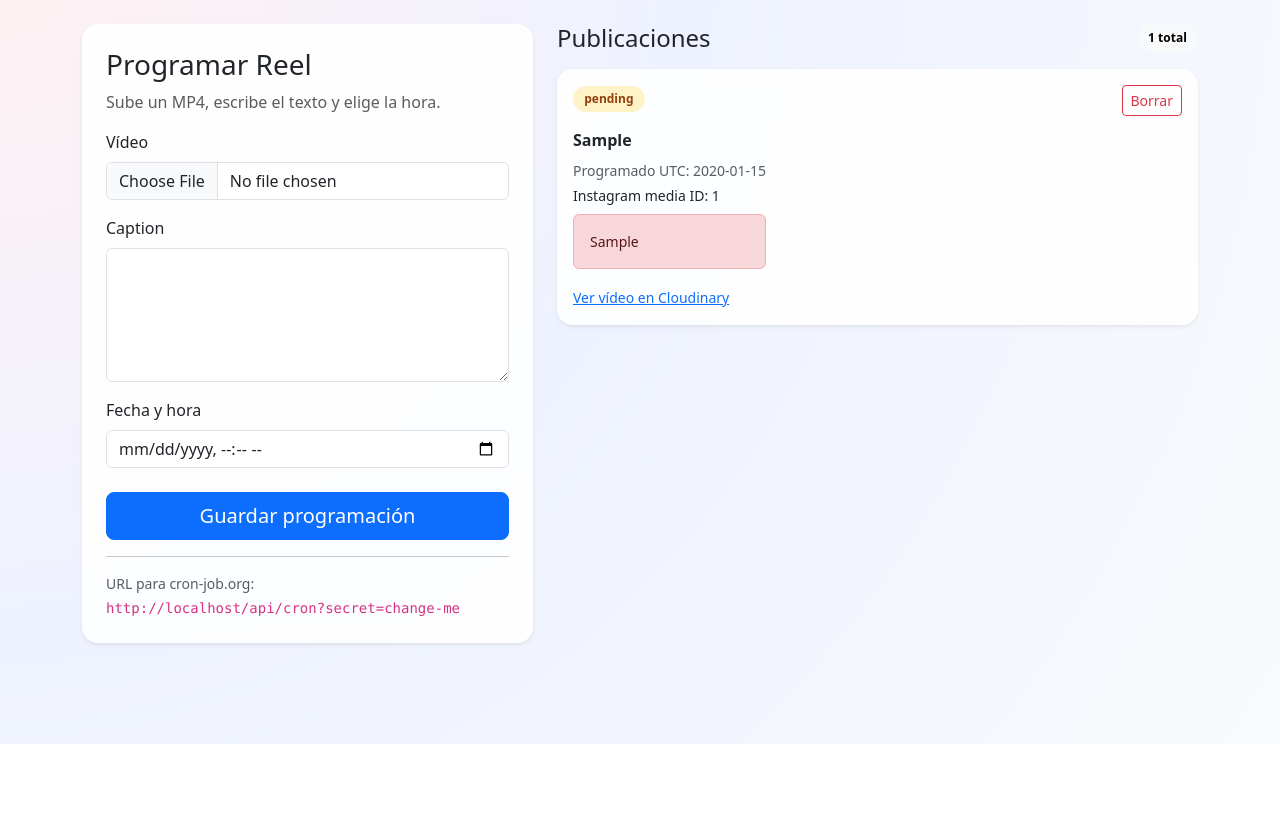
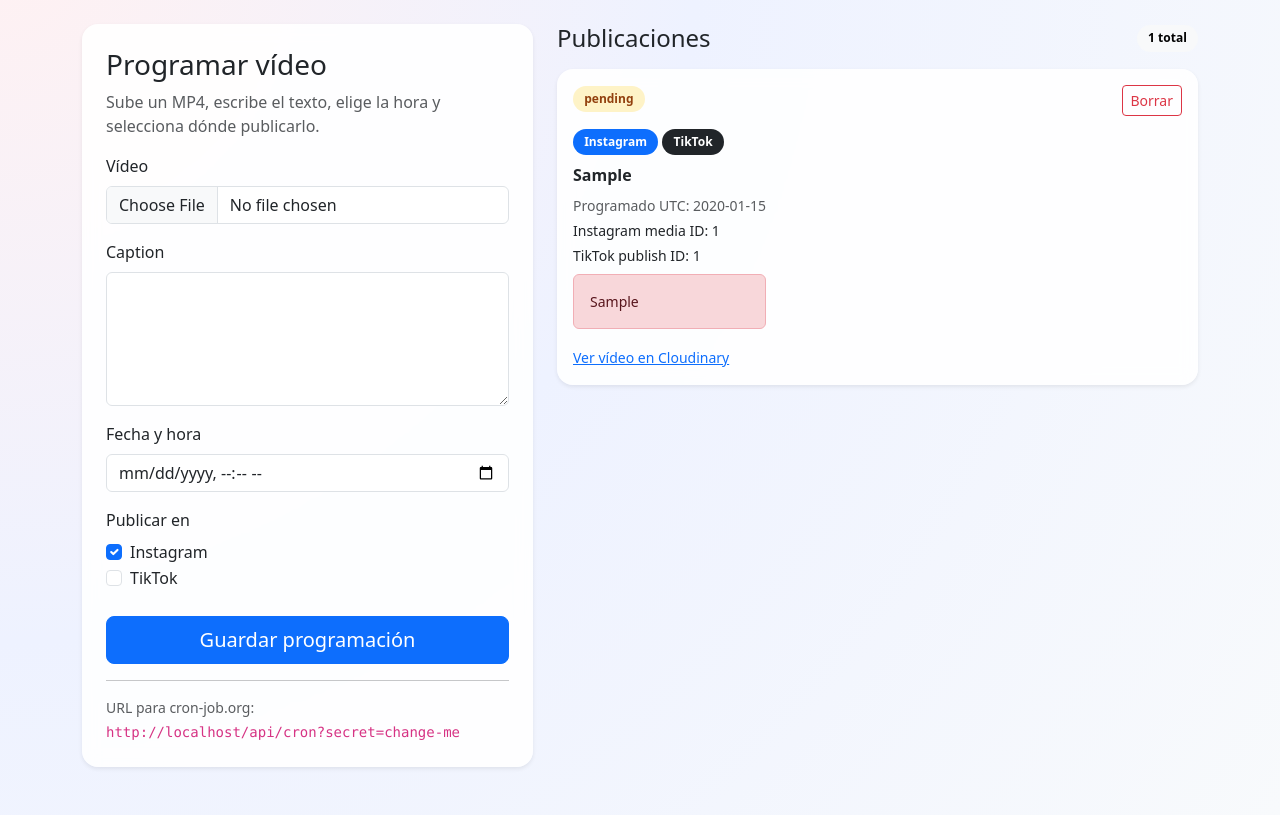
Before and after one commit to adrianpascualdev/InstagramAutomatization, a Flask app: page / in a window 1280 px wide. Shown: the part 56-871 px from the top of the page. Before the commit the page ends 800 px from the top, so only its background shows below. Run offline with Flask 3, Linux system fonts and the light colour scheme; the visitor is signed in with stand-in values (Sample User, id 1); tables that the repository leaves empty hold one stand-in row (values such as "Sample post"); some libraries are stand-ins or nearby versions.

Commit message:
Add TikTok publishing option

```diff
--- a/app.py
+++ b/app.py
@@ -2,7 +2,6 @@ import os
 import sqlite3
 from datetime import datetime, timezone
 from functools import wraps
-from urllib.parse import urlparse
 
 import cloudinary
 import cloudinary.uploader
@@ -18,9 +17,12 @@ APP_SECRET = os.getenv("APP_SECRET", os.urandom(24).hex())
 ADMIN_PASSWORD = os.getenv("ADMIN_PASSWORD", "admin123")
 CRON_SECRET = os.getenv("CRON_SECRET", "change-me")
 DATABASE_URL = os.getenv("DATABASE_URL", "sqlite:///data.db")
+
 IG_USER_ID = os.getenv("IG_USER_ID", "")
 IG_ACCESS_TOKEN = os.getenv("IG_ACCESS_TOKEN", "")
 GRAPH_VERSION = os.getenv("GRAPH_VERSION", "v22.0")
+
+TIKTOK_ACCESS_TOKEN = os.getenv("TIKTOK_ACCESS_TOKEN", "")
 
 cloudinary.config(
     cloud_name=os.getenv("CLOUDINARY_CLOUD_NAME"),
@@ -47,9 +49,9 @@ def db_conn():
 def init_db():
     conn = db_conn()
     cur = conn.cursor()
+
     if is_postgres():
-        cur.execute(
-            """
+        cur.execute("""
             CREATE TABLE IF NOT EXISTS posts (
                 id SERIAL PRIMARY KEY,
                 caption TEXT NOT NULL,
@@ -58,14 +60,15 @@ def init_db():
                 status TEXT NOT NULL DEFAULT 'pending',
                 creation_id TEXT,
                 ig_media_id TEXT,
+                tiktok_publish_id TEXT,
+                post_instagram INTEGER DEFAULT 1,
+                post_tiktok INTEGER DEFAULT 0,
                 error TEXT,
                 created_at TEXT NOT NULL
             )
-            """
-        )
+        """)
     else:
-        cur.execute(
-            """
+        cur.execute("""
             CREATE TABLE IF NOT EXISTS posts (
                 id INTEGER PRIMARY KEY AUTOINCREMENT,
                 caption TEXT NOT NULL,
@@ -74,11 +77,25 @@ def init_db():
                 status TEXT NOT NULL DEFAULT 'pending',
                 creation_id TEXT,
                 ig_media_id TEXT,
+                tiktok_publish_id TEXT,
+                post_instagram INTEGER DEFAULT 1,
+                post_tiktok INTEGER DEFAULT 0,
                 error TEXT,
                 created_at TEXT NOT NULL
             )
-            """
-        )
+        """)
+
+    # Migraciones por si ya existía la tabla antigua
+    for col in [
+        ("post_instagram", "INTEGER DEFAULT 1"),
+        ("post_tiktok", "INTEGER DEFAULT 0"),
+        ("tiktok_publish_id", "TEXT"),
+    ]:
+        try:
+            cur.execute(f"ALTER TABLE posts ADD COLUMN {col[0]} {col[1]}")
+        except Exception:
+            pass
+
     conn.commit()
     conn.close()
 
@@ -120,6 +137,9 @@ def graph_url(path):
 
 
 def create_ig_container(post):
+    if not IG_USER_ID or not IG_ACCESS_TOKEN:
+        raise RuntimeError("Faltan IG_USER_ID o IG_ACCESS_TOKEN")
+
     r = requests.post(
         graph_url(f"{IG_USER_ID}/media"),
         data={
@@ -139,7 +159,10 @@ def create_ig_container(post):
 def container_status(creation_id):
     r = requests.get(
         graph_url(creation_id),
-        params={"fields": "status_code,status", "access_token": IG_ACCESS_TOKEN},
+        params={
+            "fields": "status_code,status",
+            "access_token": IG_ACCESS_TOKEN,
+        },
         timeout=30,
     )
     data = r.json()
@@ -151,7 +174,10 @@ def container_status(creation_id):
 def publish_container(creation_id):
     r = requests.post(
         graph_url(f"{IG_USER_ID}/media_publish"),
-        data={"creation_id": creation_id, "access_token": IG_ACCESS_TOKEN},
+        data={
+            "creation_id": creation_id,
+            "access_token": IG_ACCESS_TOKEN,
+        },
         timeout=60,
     )
     data = r.json()
@@ -160,52 +186,140 @@ def publish_container(creation_id):
     return data.get("id")
 
 
+def publish_tiktok(post):
+    if not TIKTOK_ACCESS_TOKEN:
+        raise RuntimeError("Falta TIKTOK_ACCESS_TOKEN")
+
+    r = requests.post(
+        "https://open.tiktokapis.com/v2/post/publish/video/init/",
+        headers={
+            "Authorization": f"Bearer {TIKTOK_ACCESS_TOKEN}",
+            "Content-Type": "application/json; charset=UTF-8",
+        },
+        json={
+            "post_info": {
+                "title": post["caption"][:2200],
+                "privacy_level": "SELF_ONLY",
+                "disable_duet": False,
+                "disable_comment": False,
+                "disable_stitch": False,
+            },
+            "source_info": {
+                "source": "PULL_FROM_URL",
+                "video_url": post["video_url"],
+            },
+        },
+        timeout=60,
+    )
+
+    data = r.json()
+    if not r.ok:
+        raise RuntimeError(data)
+
+    return data.get("data", {}).get("publish_id")
+
+
 def process_due_posts(limit=5):
     now = datetime.now(timezone.utc).isoformat()
+
     rows = query_all(
-        "SELECT * FROM posts WHERE scheduled_at <= %s AND status IN ('pending','processing') ORDER BY scheduled_at ASC LIMIT %s" if is_postgres()
+        "SELECT * FROM posts WHERE scheduled_at <= %s AND status IN ('pending','processing') ORDER BY scheduled_at ASC LIMIT %s"
+        if is_postgres()
         else "SELECT * FROM posts WHERE scheduled_at <= ? AND status IN ('pending','processing') ORDER BY scheduled_at ASC LIMIT ?",
         (now, limit),
     )
+
     results = []
+
     for post in rows:
         try:
+            post_instagram = int(post.get("post_instagram", 1) or 0)
+            post_tiktok = int(post.get("post_tiktok", 0) or 0)
+
+            # Si está pendiente, lanza publicaciones
             if post["status"] == "pending":
-                creation_id = create_ig_container(post)
+                creation_id = post.get("creation_id")
+                tiktok_publish_id = post.get("tiktok_publish_id")
+
+                if post_instagram:
+                    creation_id = create_ig_container(post)
+
+                if post_tiktok:
+                    tiktok_publish_id = publish_tiktok(post)
+
                 execute(
-                    "UPDATE posts SET status=%s, creation_id=%s, error=NULL WHERE id=%s" if is_postgres()
-                    else "UPDATE posts SET status=?, creation_id=?, error=NULL WHERE id=?",
-                    ("processing", creation_id, post["id"]),
+                    """
+                    UPDATE posts
+                    SET status=%s, creation_id=%s, tiktok_publish_id=%s, error=NULL
+                    WHERE id=%s
+                    """
+                    if is_postgres()
+                    else """
+                    UPDATE posts
+                    SET status=?, creation_id=?, tiktok_publish_id=?, error=NULL
+                    WHERE id=?
+                    """,
+                    ("processing", creation_id, tiktok_publish_id, post["id"]),
                 )
-                results.append({"id": post["id"], "status": "processing", "creation_id": creation_id})
+
+                results.append({
+                    "id": post["id"],
+                    "status": "processing",
+                    "creation_id": creation_id,
+                    "tiktok_publish_id": tiktok_publish_id,
+                })
+
+            # Si está procesando, termina Instagram si aplica
             else:
-                status = container_status(post["creation_id"])
-                if status.get("status_code") == "FINISHED":
-                    media_id = publish_container(post["creation_id"])
+                instagram_done = True
+
+                if post_instagram and post.get("creation_id") and not post.get("ig_media_id"):
+                    status = container_status(post["creation_id"])
+
+                    if status.get("status_code") == "FINISHED":
+                        media_id = publish_container(post["creation_id"])
+                        execute(
+                            "UPDATE posts SET ig_media_id=%s, error=NULL WHERE id=%s"
+                            if is_postgres()
+                            else "UPDATE posts SET ig_media_id=?, error=NULL WHERE id=?",
+                            (media_id, post["id"]),
+                        )
+                    elif status.get("status_code") == "ERROR":
+                        raise RuntimeError(status)
+                    else:
+                        instagram_done = False
+
+                if instagram_done:
                     execute(
-                        "UPDATE posts SET status=%s, ig_media_id=%s, error=NULL WHERE id=%s" if is_postgres()
-                        else "UPDATE posts SET status=?, ig_media_id=?, error=NULL WHERE id=?",
-                        ("published", media_id, post["id"]),
+                        "UPDATE posts SET status=%s, error=NULL WHERE id=%s"
+                        if is_postgres()
+                        else "UPDATE posts SET status=?, error=NULL WHERE id=?",
+                        ("published", post["id"]),
                     )
-                    results.append({"id": post["id"], "status": "published", "ig_media_id": media_id})
-                elif status.get("status_code") == "ERROR":
-                    raise RuntimeError(status)
+                    results.append({"id": post["id"], "status": "published"})
                 else:
-                    results.append({"id": post["id"], "status": status.get("status_code", "processing")})
+                    results.append({"id": post["id"], "status": "processing"})
+
         except Exception as e:
             execute(
-                "UPDATE posts SET status=%s, error=%s WHERE id=%s" if is_postgres()
+                "UPDATE posts SET status=%s, error=%s WHERE id=%s"
+                if is_postgres()
                 else "UPDATE posts SET status=?, error=? WHERE id=?",
                 ("error", str(e)[:1000], post["id"]),
             )
-            results.append({"id": post["id"], "status": "error", "error": str(e)[:300]})
+            results.append({
+                "id": post["id"],
+                "status": "error",
+                "error": str(e)[:300],
+            })
+
     return results
 
 
 @app.route("/login", methods=["GET", "POST"])
 def login():
     if request.method == "POST":
-        if request.form.get("password") == ADMIN_PASSWORD:
+        if request.form.get("password", "").strip() == ADMIN_PASSWORD.strip():
             session["ok"] = True
             return redirect(url_for("index"))
         return render_template("login.html", error="Contraseña incorrecta")
@@ -231,30 +345,61 @@ def create_post():
     caption = request.form.get("caption", "").strip()
     scheduled_local = request.form.get("scheduled_at", "").strip()
     video = request.files.get("video")
+
+    post_instagram = 1 if request.form.get("post_instagram") else 0
+    post_tiktok = 1 if request.form.get("post_tiktok") else 0
+
     if not caption or not scheduled_local or not video:
         return "Faltan campos", 400
 
-    # datetime-local llega sin zona; asumimos hora local del navegador/usuario.
+    if not post_instagram and not post_tiktok:
+        return "Elige al menos Instagram o TikTok", 400
+
     local_dt = datetime.fromisoformat(scheduled_local)
     scheduled_utc = local_dt.astimezone().astimezone(timezone.utc).isoformat()
+
     upload = cloudinary.uploader.upload(
         video,
-        resource_type="video"
+        resource_type="video",
+        folder="instagram_scheduler",
     )
+
     video_url = upload["secure_url"]
     now = datetime.now(timezone.utc).isoformat()
+
     execute(
-        "INSERT INTO posts (caption, video_url, scheduled_at, status, created_at) VALUES (%s,%s,%s,%s,%s)" if is_postgres()
-        else "INSERT INTO posts (caption, video_url, scheduled_at, status, created_at) VALUES (?,?,?,?,?)",
-        (caption, video_url, scheduled_utc, "pending", now),
+        """
+        INSERT INTO posts
+        (caption, video_url, scheduled_at, status, created_at, post_instagram, post_tiktok)
+        VALUES (%s,%s,%s,%s,%s,%s,%s)
+        """
+        if is_postgres()
+        else """
+        INSERT INTO posts
+        (caption, video_url, scheduled_at, status, created_at, post_instagram, post_tiktok)
+        VALUES (?,?,?,?,?,?,?)
+        """,
+        (
+            caption,
+            video_url,
+            scheduled_utc,
+            "pending",
+            now,
+            post_instagram,
+            post_tiktok,
+        ),
     )
+
     return redirect(url_for("index"))
 
 
 @app.route("/delete/<int:post_id>", methods=["POST"])
 @login_required
 def delete_post(post_id):
-    execute("DELETE FROM posts WHERE id=%s" if is_postgres() else "DELETE FROM posts WHERE id=?", (post_id,))
+    execute(
+        "DELETE FROM posts WHERE id=%s" if is_postgres() else "DELETE FROM posts WHERE id=?",
+        (post_id,),
+    )
     return redirect(url_for("index"))
 
 
@@ -262,6 +407,7 @@ def delete_post(post_id):
 def cron():
     if request.args.get("secret") != CRON_SECRET:
         return jsonify({"ok": False, "error": "bad secret"}), 403
+
     return jsonify({"ok": True, "results": process_due_posts()})
 
 
@@ -273,4 +419,8 @@ def health():
 init_db()
 
 if __name__ == "__main__":
-    app.run(host="0.0.0.0", port=int(os.getenv("PORT", "5000")), debug=True)
+    app.run(
+        host="0.0.0.0",
+        port=int(os.getenv("PORT", "5000")),
+        debug=True,
+    )
--- a/templates/index.html
+++ b/templates/index.html
@@ -3,39 +3,93 @@
 <div class="row g-4">
   <div class="col-lg-5">
     <div class="card p-4 border-0 rounded-4 shadow-sm sticky-lg-top top-1">
-      <h1 class="h3">Programar Reel</h1>
-      <p class="text-muted">Sube un MP4, escribe el texto y elige la hora.</p>
+      <h1 class="h3">Programar vídeo</h1>
+      <p class="text-muted">Sube un MP4, escribe el texto, elige la hora y selecciona dónde publicarlo.</p>
+
       <form action="/posts" method="post" enctype="multipart/form-data">
         <label class="form-label">Vídeo</label>
         <input class="form-control" type="file" name="video" accept="video/mp4,video/quicktime" required>
+
         <label class="form-label mt-3">Caption</label>
         <textarea class="form-control" name="caption" rows="5" maxlength="2200" required></textarea>
+
         <label class="form-label mt-3">Fecha y hora</label>
         <input class="form-control" type="datetime-local" name="scheduled_at" required>
+
+        <label class="form-label mt-3">Publicar en</label>
+
+        <div class="form-check">
+          <input class="form-check-input" type="checkbox" name="post_instagram" id="post_instagram" checked>
+          <label class="form-check-label" for="post_instagram">
+            Instagram
+          </label>
+        </div>
+
+        <div class="form-check">
+          <input class="form-check-input" type="checkbox" name="post_tiktok" id="post_tiktok">
+          <label class="form-check-label" for="post_tiktok">
+            TikTok
+          </label>
+        </div>
+
         <button class="btn btn-primary btn-lg w-100 mt-4">Guardar programación</button>
       </form>
+
       <hr>
+
       <p class="small text-muted mb-1">URL para cron-job.org:</p>
       <code class="small d-block text-break">{{ request.url_root.rstrip('/') }}/api/cron?secret={{ cron_secret }}</code>
     </div>
   </div>
+
   <div class="col-lg-7">
     <div class="d-flex justify-content-between align-items-center mb-3">
       <h2 class="h4 m-0">Publicaciones</h2>
       <span class="badge text-bg-light">{{ posts|length }} total</span>
     </div>
+
     {% for p in posts %}
       <div class="card post-card border-0 rounded-4 shadow-sm mb-3">
         <div class="card-body">
           <div class="d-flex justify-content-between gap-3">
             <div>
               <span class="badge status-{{ p.status }}">{{ p.status }}</span>
-              <p class="mt-3 mb-2 fw-semibold">{{ p.caption }}</p>
-              <p class="small text-muted mb-1">Programado UTC: {{ p.scheduled_at }}</p>
-              {% if p.ig_media_id %}<p class="small mb-1">Instagram media ID: {{ p.ig_media_id }}</p>{% endif %}
-              {% if p.error %}<div class="alert alert-danger small mt-2">{{ p.error }}</div>{% endif %}
+
+              <div class="mt-3 mb-2">
+                {% if p.post_instagram %}
+                  <span class="badge text-bg-primary">Instagram</span>
+                {% endif %}
+
+                {% if p.post_tiktok %}
+                  <span class="badge text-bg-dark">TikTok</span>
+                {% endif %}
+              </div>
+
+              <p class="mb-2 fw-semibold">{{ p.caption }}</p>
+
+              <p class="small text-muted mb-1">
+                Programado UTC: {{ p.scheduled_at }}
+              </p>
+
+              {% if p.ig_media_id %}
+                <p class="small mb-1">
+                  Instagram media ID: {{ p.ig_media_id }}
+                </p>
+              {% endif %}
+
+              {% if p.tiktok_publish_id %}
+                <p class="small mb-1">
+                  TikTok publish ID: {{ p.tiktok_publish_id }}
+                </p>
+              {% endif %}
+
+              {% if p.error %}
+                <div class="alert alert-danger small mt-2">{{ p.error }}</div>
+              {% endif %}
+
               <a class="small" href="{{ p.video_url }}" target="_blank">Ver vídeo en Cloudinary</a>
             </div>
+
             <form action="/delete/{{ p.id }}" method="post" onsubmit="return confirm('¿Borrar esta programación?')">
               <button class="btn btn-sm btn-outline-danger">Borrar</button>
             </form>
@@ -43,7 +97,9 @@
         </div>
       </div>
     {% else %}
-      <div class="card p-5 text-center border-0 rounded-4 shadow-sm text-muted">Todavía no hay posts programados.</div>
+      <div class="card p-5 text-center border-0 rounded-4 shadow-sm text-muted">
+        Todavía no hay posts programados.
+      </div>
     {% endfor %}
   </div>
 </div>
```
